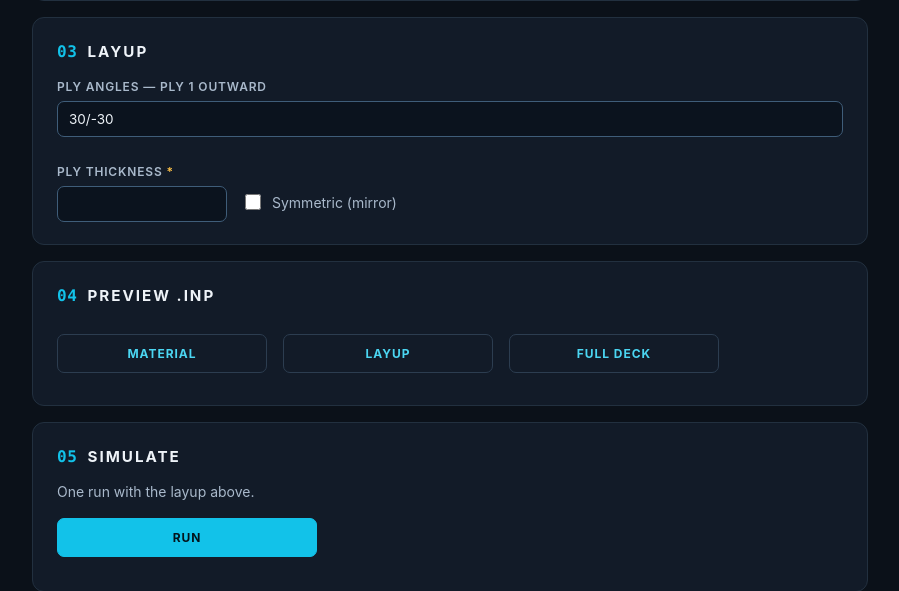
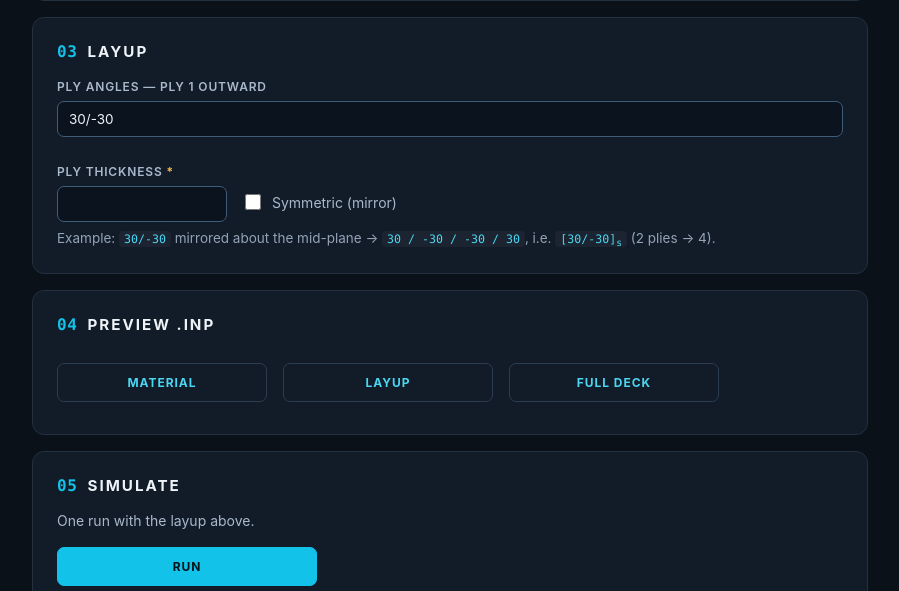
Before and after one commit to alexares211/fem-automation, a Flask app: page / in a window 1280 px wide. Shown: the part 1422-2013 px from the top of the page, without its empty margins (190-1089 px from the left). Run offline with Flask 3, Linux system fonts and the light colour scheme.

Commit message:
hint for symetric check box changed

```diff
--- a/templates/index.html
+++ b/templates/index.html
@@ -253,6 +253,10 @@
         <label class="check" style="margin-bottom:9px;">
           <input type="checkbox" id="layupSym"> Symmetric (mirror)
         </label>
+      </div>
+      <div class="hint">
+        Example: <code>30/-30</code> mirrored about the mid-plane &rarr;
+        <code>30 / -30 / -30 / 30</code>, i.e. <code>[30/-30]<sub>s</sub></code> (2 plies &rarr; 4).
       </div>
     </section>
 
```
